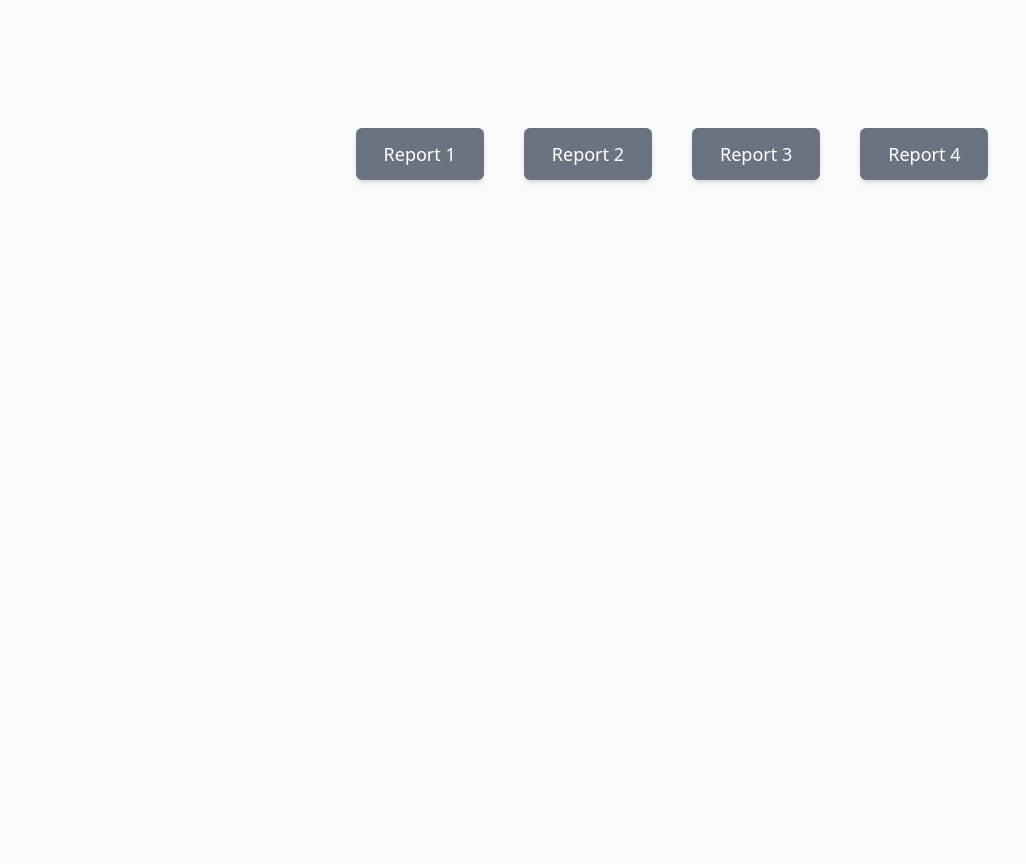
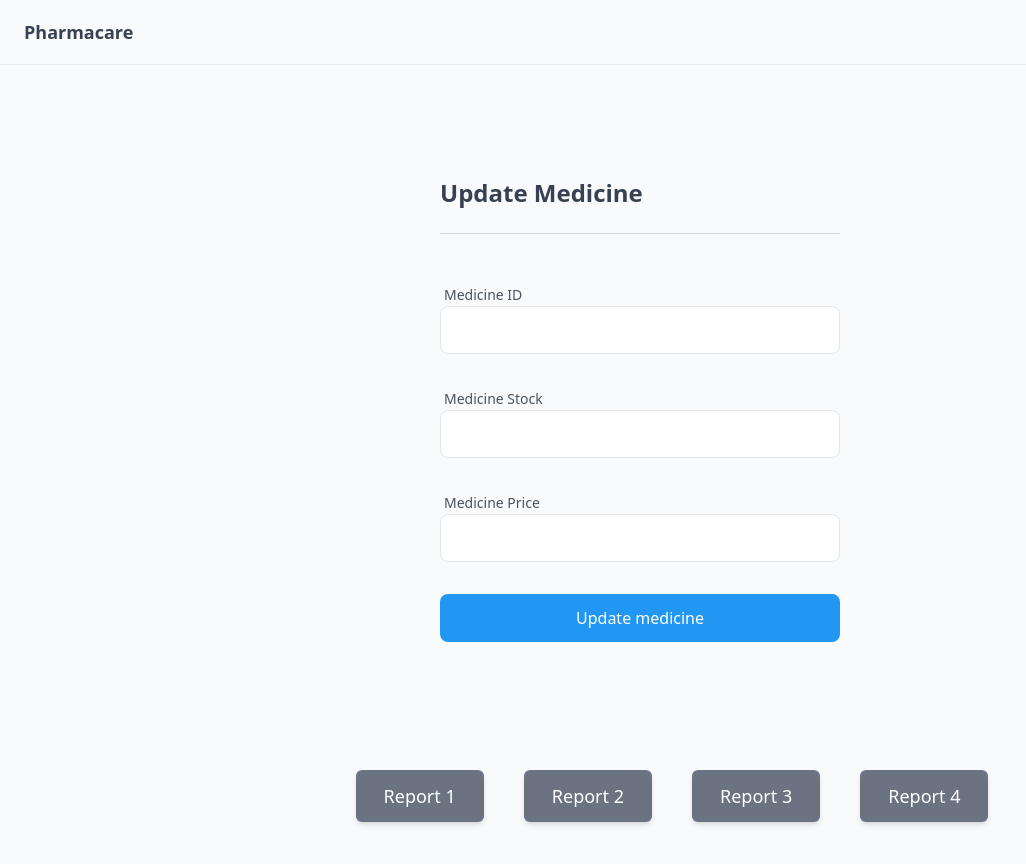
Before and after one commit to Arbaaz21034/pharmacare, a Next.js app: page /admin in a window 1280 px wide. Shown: the top 864 px of the page, without its empty margins (0-1026 px from the left). Before the commit the page ends 800 px from the top, so only its background shows below. Built offline with nearby package versions, Linux system fonts and the light colour scheme; a web font is replaced by a local one.

Commit message:
Add AdminTopPanel and AdminUpdatePanel components

```diff
--- /dev/null
+++ b/src/components/AdminTopPanel.tsx
@@ -0,0 +1,19 @@
+import Link from "next/link";
+
+const AdminTopPanel = (props: any) => {
+  return (
+    <>
+      <div className="mx-6 flex h-16 flex-row items-center">
+        <div className="mr-auto">
+          <Link href="/" className="text-lg font-semibold text-gray-700">
+            Pharmacare
+          </Link>
+        </div>
+        <div className="ml-auto"></div>
+      </div>
+      <div className="h-px w-full bg-gray-200"></div>
+    </>
+  );
+};
+
+export default AdminTopPanel;
--- /dev/null
+++ b/src/components/AdminUpdatePanel.tsx
@@ -0,0 +1,53 @@
+const AdminUpdatePanel = () => {
+  return (
+    <>
+      <div className="flex flex-col items-center">
+        <div className="mt-28">
+          <h3 className="mb-6 text-2xl font-semibold text-gray-700">
+            Update Medicine
+          </h3>
+          <div className="h-px w-full bg-gray-300"></div>
+          <div className="mt-12 w-100">
+            <div className="mt-8">
+              <label htmlFor="m_id" className="ml-1 text-sm text-gray-600">
+                Medicine ID
+              </label>
+              <input
+                id="m_id"
+                type="text"
+                className="h-12 w-full rounded-lg border px-4"
+              />
+            </div>
+            <div className="mt-8">
+              <label htmlFor="m_id" className="ml-1 text-sm text-gray-600">
+                Medicine Stock
+              </label>
+              <input
+                id="m_stock"
+                type="text"
+                className="h-12 w-full rounded-lg border px-4"
+              />
+            </div>
+            <div className="mt-8">
+              <label htmlFor="m_id" className="ml-1 text-sm text-gray-600">
+                Medicine Price
+              </label>
+              <input
+                id="m_price"
+                type="text"
+                className="h-12 w-full rounded-lg border px-4"
+              />
+            </div>
+            <div>
+              <button className="mt-8 h-12 w-full rounded-lg bg-primary-500 text-white">
+                Update medicine
+              </button>
+            </div>
+          </div>
+        </div>
+      </div>
+    </>
+  );
+};
+
+export default AdminUpdatePanel;
--- a/src/pages/admin.tsx
+++ b/src/pages/admin.tsx
@@ -2,6 +2,8 @@ import { useState } from "react";
 import ButtonAlt from "../components/ButtonAlt";
 import { v4 as uuidv4 } from "uuid";
 import Tooltip from "../components/Tooltip";
+import AdminTopPanel from "../components/AdminTopPanel";
+import AdminUpdatePanel from "../components/AdminUpdatePanel";
 
 const Admin = () => {
   const [viewReport, setViewReport] = useState(0);
@@ -132,6 +134,8 @@ const Admin = () => {
 
   return (
     <>
+      <AdminTopPanel />
+      <AdminUpdatePanel />
       <div className="mx-8 my-32 flex w-full flex-col items-center justify-center">
         <div className="min-w-100 flex flex-row items-center justify-center gap-x-10">
           <Tooltip text={reports[0] as string}>
```
